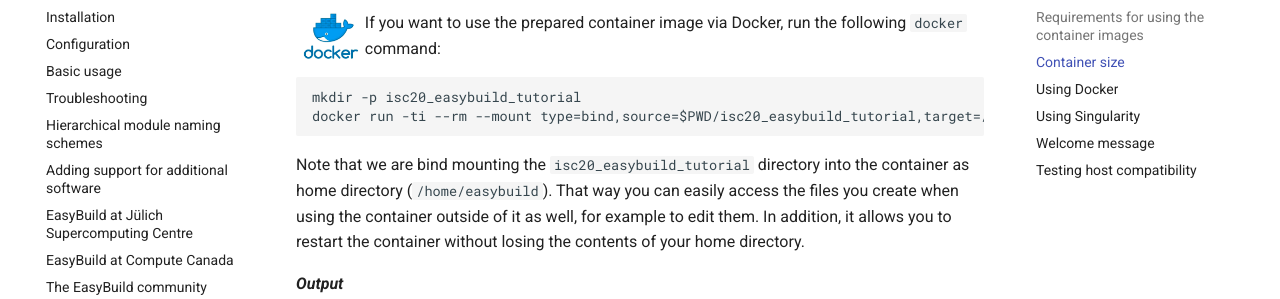
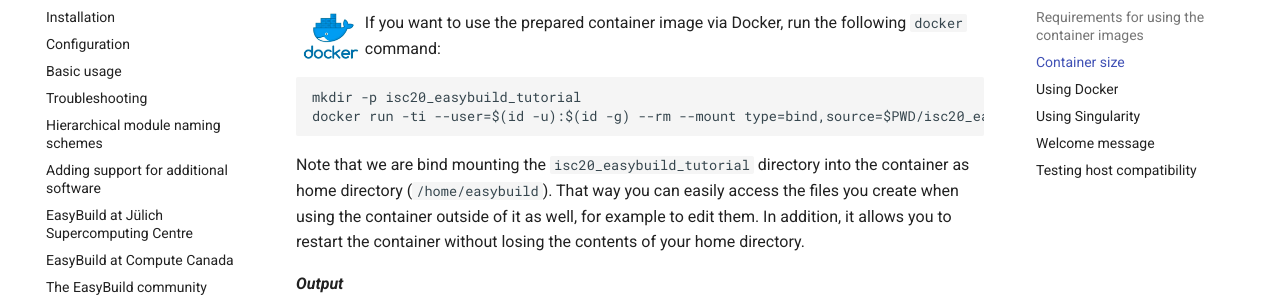
Before and after one commit to easybuilders/easybuild-tutorial, an MkDocs documentation site: the page built from docs/practical_information/README.md, in a window 1280 px wide and 900 px high, scrolled down 1499 px. Shown: the part 172-471 px from the top of the window. Built offline with MkDocs 1.6.1 and Material for MkDocs 9.7.7, drawn with Linux system fonts in a browser that asks for light colours.

Commit message:
Update README.md

````diff
--- a/docs/practical_information/README.md
+++ b/docs/practical_information/README.md
@@ -69,7 +69,7 @@
 
 ```
 mkdir -p isc20_easybuild_tutorial
-docker run -ti --rm --mount type=bind,source=$PWD/isc20_easybuild_tutorial,target=/home/easybuild --hostname tutorial easybuilders/tutorial:isc20
+docker run -ti --user=$(id -u):$(id -g) --rm --mount type=bind,source=$PWD/isc20_easybuild_tutorial,target=/home/easybuild --hostname tutorial easybuilders/tutorial:isc20
 ```
 
 Note that we are bind mounting the `isc20_easybuild_tutorial` directory
````
